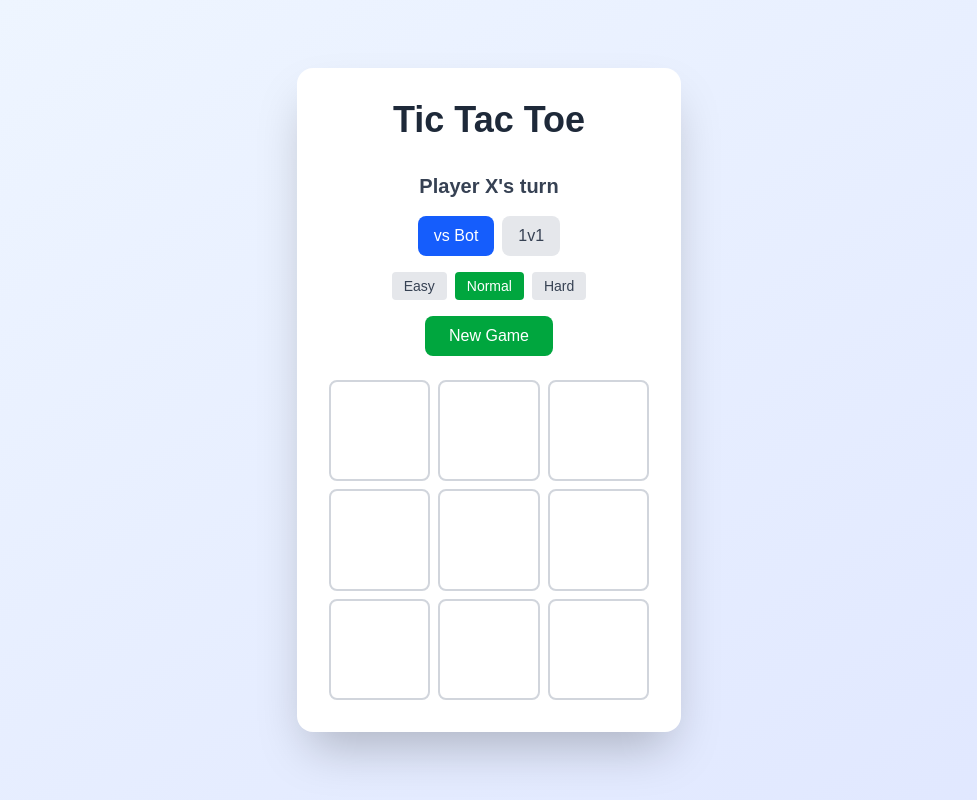
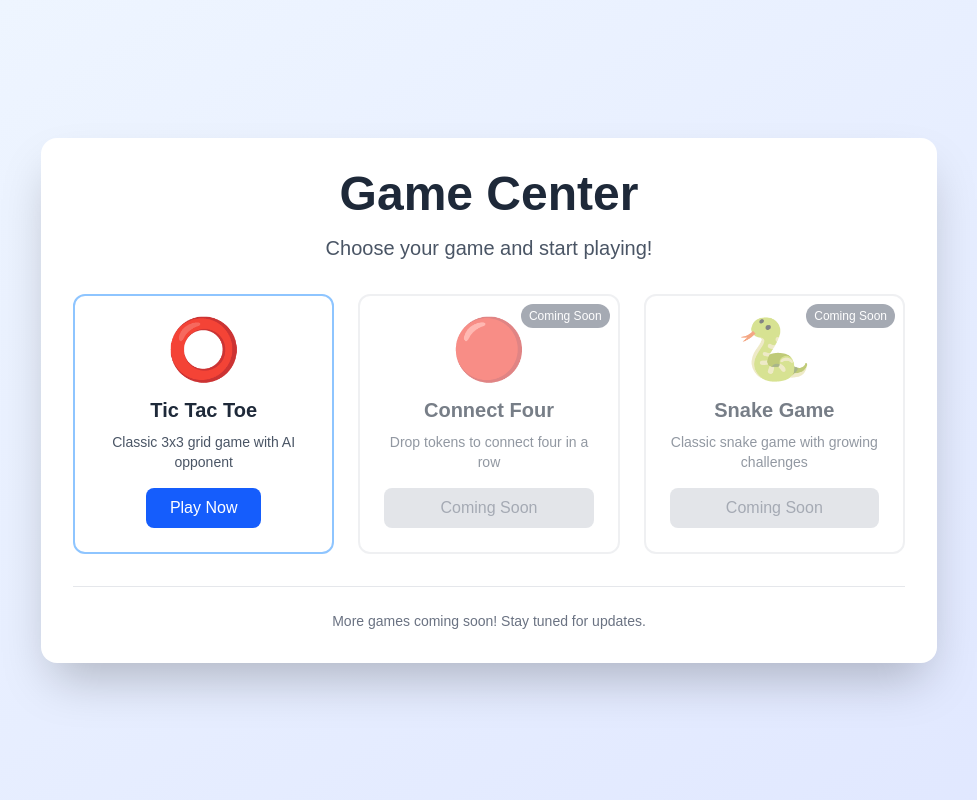
Before and after one commit to KhyleMendoza/GameCenter-Nextjs-practice, a Next.js app: page / in a window 1280 px wide. Shown: the whole page, without its empty margins (151-1128 px from the left). Built offline with nearby package versions, Linux system fonts and the light colour scheme.

Commit message:
more games

```diff
--- a/src/app/page.tsx
+++ b/src/app/page.tsx
@@ -1,5 +1,5 @@
-import Game from '@/components/Game';
+import GameLauncher from '@/components/GameLauncher';
 
 export default function Home() {
-  return <Game />;
+  return <GameLauncher />;
 }
--- /dev/null
+++ b/src/components/GameLauncher.tsx
@@ -0,0 +1,140 @@
+'use client';
+
+import { useState } from 'react';
+import TicTacToe from '@/games/tictactoe/TicTacToe';
+import ConnectFour from '@/games/connect-four/ConnectFour';
+import Snake from '@/games/snake/Snake';
+
+export type GameType = 'tictactoe' | 'connect-four' | 'snake';
+
+interface Game {
+  id: GameType;
+  name: string;
+  description: string;
+  icon: string;
+  available: boolean;
+  component?: React.ComponentType;
+}
+
+const games: Game[] = [
+  {
+    id: 'tictactoe',
+    name: 'Tic Tac Toe',
+    description: 'Classic 3x3 grid game with AI opponent',
+    icon: '⭕',
+    available: true,
+    component: TicTacToe
+  },
+  {
+    id: 'connect-four',
+    name: 'Connect Four',
+    description: 'Drop tokens to connect four in a row',
+    icon: '🔴',
+    available: false,
+    component: ConnectFour
+  },
+  {
+    id: 'snake',
+    name: 'Snake Game',
+    description: 'Classic snake game with growing challenges',
+    icon: '🐍',
+    available: false,
+    component: Snake
+  }
+];
+
+export default function GameLauncher() {
+  const [selectedGame, setSelectedGame] = useState<GameType | null>(null);
+
+  const handleGameSelect = (gameId: GameType) => {
+    setSelectedGame(gameId);
+  };
+
+  const handleBackToMenu = () => {
+    setSelectedGame(null);
+  };
+
+  // If a game is selected, render that game
+  if (selectedGame) {
+    const game = games.find(g => g.id === selectedGame);
+    if (game?.component) {
+      return (
+        <div className="min-h-screen bg-gradient-to-br from-blue-50 to-indigo-100">
+          <div className="p-4">
+            <button
+              onClick={handleBackToMenu}
+              className="mb-4 px-4 py-2 bg-gray-600 text-white rounded-lg hover:bg-gray-700 transition-colors flex items-center gap-2"
+            >
+              ← Back to Games
+            </button>
+            <game.component />
+          </div>
+        </div>
+      );
+    }
+  }
+
+  // Show game selection menu
+  return (
+    <div className="min-h-screen bg-gradient-to-br from-blue-50 to-indigo-100 flex items-center justify-center p-4">
+      <div className="bg-white rounded-2xl shadow-2xl p-8 w-full max-w-4xl">
+        <div className="text-center mb-8">
+          <h1 className="text-5xl font-bold text-gray-800 mb-4">
+            Game Center
+          </h1>
+          <p className="text-xl text-gray-600">
+            Choose your game and start playing!
+          </p>
+        </div>
+
+        <div className="grid grid-cols-1 md:grid-cols-2 lg:grid-cols-3 gap-6">
+          {games.map((game) => (
+            <div
+              key={game.id}
+              className={`
+                relative bg-white border-2 rounded-xl p-6 cursor-pointer transition-all duration-300
+                ${game.available
+                  ? 'border-blue-300 hover:border-blue-500 hover:shadow-lg hover:scale-105'
+                  : 'border-gray-200 opacity-60 cursor-not-allowed'
+                }
+              `}
+              onClick={() => game.available && handleGameSelect(game.id)}
+            >
+              {!game.available && (
+                <div className="absolute top-2 right-2 bg-gray-500 text-white text-xs px-2 py-1 rounded-full">
+                  Coming Soon
+                </div>
+              )}
+
+              <div className="text-center">
+                <div className="text-6xl mb-4">{game.icon}</div>
+                <h3 className="text-xl font-bold text-gray-800 mb-2">
+                  {game.name}
+                </h3>
+                <p className="text-gray-600 text-sm">
+                  {game.description}
+                </p>
+
+                {game.available ? (
+                  <button className="mt-4 px-6 py-2 bg-blue-600 text-white rounded-lg hover:bg-blue-700 transition-colors font-medium">
+                    Play Now
+                  </button>
+                ) : (
+                  <div className="mt-4 px-6 py-2 bg-gray-300 text-gray-500 rounded-lg font-medium">
+                    Coming Soon
+                  </div>
+                )}
+              </div>
+            </div>
+          ))}
+        </div>
+
+        <div className="text-center mt-8 pt-6 border-t border-gray-200">
+          <p className="text-gray-500 text-sm">
+            More games coming soon! Stay tuned for updates.
+          </p>
+        </div>
+      </div>
+    </div>
+  );
+}
--- /dev/null
+++ b/src/games/connect-four/ConnectFour.tsx
@@ -0,0 +1,23 @@
+'use client';
+
+export default function ConnectFour() {
+  return (
+    <div className="flex items-center justify-center p-4">
+      <div className="bg-white rounded-2xl shadow-2xl p-8 w-96 text-center">
+        <h1 className="text-4xl font-bold text-gray-800 mb-8">
+          Connect Four
+        </h1>
+        <div className="text-gray-600 mb-6">
+          <p className="text-lg mb-4">🔴 Coming Soon! 🔴</p>
+          <p className="text-sm">
+            Drop your tokens and connect four in a row to win!
+          </p>
+        </div>
+        <div className="bg-gray-200 rounded-lg p-8 mb-6">
+          <div className="text-6xl text-gray-400 mb-4">🔴</div>
+          <p className="text-gray-500">Game in development...</p>
+        </div>
+      </div>
+    </div>
+  );
+}
--- /dev/null
+++ b/src/games/snake/Snake.tsx
@@ -0,0 +1,23 @@
+'use client';
+
+export default function Snake() {
+  return (
+    <div className="flex items-center justify-center p-4">
+      <div className="bg-white rounded-2xl shadow-2xl p-8 w-96 text-center">
+        <h1 className="text-4xl font-bold text-gray-800 mb-8">
+          Snake Game
+        </h1>
+        <div className="text-gray-600 mb-6">
+          <p className="text-lg mb-4">🐍 Coming Soon! 🐍</p>
+          <p className="text-sm">
+            Control the snake, eat food, and grow longer!
+          </p>
+        </div>
+        <div className="bg-gray-200 rounded-lg p-8 mb-6">
+          <div className="text-6xl text-gray-400 mb-4">🐍</div>
+          <p className="text-gray-500">Game in development...</p>
+        </div>
+      </div>
+    </div>
+  );
+}
--- a/src/components/Game.tsx
+++ b/src/games/tictactoe/TicTacToe.tsx
@@ -5,7 +5,7 @@ import { Board, Player, GameMode, Difficulty, checkWinner, isBoardFull, makeBotM
 import BoardComponent from './Board';
 import GameInfo from './GameInfo';
 
-export default function Game() {
+export default function TicTacToe() {
   const [board, setBoard] = useState<Board>(Array(9).fill(null));
   const [currentPlayer, setCurrentPlayer] = useState<Player>('X');
   const [gameMode, setGameMode] = useState<GameMode>('bot');
@@ -65,7 +65,7 @@ export default function Game() {
   };
 
   return (
-    <div className="min-h-screen bg-gradient-to-br from-blue-50 to-indigo-100 flex items-center justify-center p-4">
+    <div className="flex items-center justify-center p-4">
       <div className="bg-white rounded-2xl shadow-2xl p-8 w-96">
         <h1 className="text-4xl font-bold text-center text-gray-800 mb-8">
           Tic Tac Toe
```
Also changed, not shown: src/games/tictactoe/Board.tsx (renamed from src/components/Board.tsx), src/games/tictactoe/Cell.tsx (renamed from src/components/Cell.tsx), src/games/tictactoe/GameInfo.tsx (indentation only), 1 other file (tests, documents, lock files or other folders).
